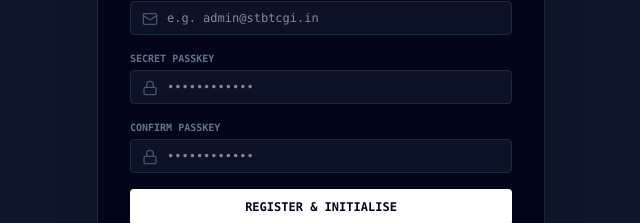
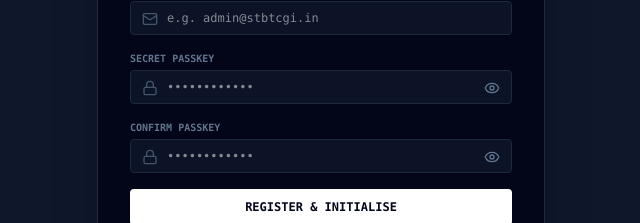
Before and after one commit to dharvik120/TBTC-WEBSITE, a Next.js app: page /admin/register in a window 1280 px wide. Shown: the part 364-587 px from the top of the page, without its empty margins (319-959 px from the left). Built offline with nearby package versions, Linux system fonts and the light colour scheme; no server answers; the database is empty.

Commit message:
Handle duplicate username registration gracefully and add show/hide password visibility toggles

```diff
--- a/src/app/actions/admin.ts
+++ b/src/app/actions/admin.ts
@@ -948,6 +948,22 @@ export async function registerAdmin(data: {
       return { error: "First-time setup registration is already disabled." };
     }
 
+    // Check if username already exists
+    const existingUser = await prisma.user.findUnique({
+      where: { username: data.username },
+    });
+    if (existingUser) {
+      return { error: "Username is already taken. Please choose another username." };
+    }
+
+    // Check if email already exists
+    const existingEmail = await prisma.user.findUnique({
+      where: { email: data.email },
+    });
+    if (existingEmail) {
+      return { error: "Email address is already registered. Please use a different email." };
+    }
+
     const passwordHash = await bcrypt.hash(data.passwordPass, 10);
     await prisma.user.create({
       data: {
--- a/src/app/admin/login/page.tsx
+++ b/src/app/admin/login/page.tsx
@@ -2,7 +2,7 @@
 
 import React, { useState, useEffect } from "react";
 import Link from "next/link";
-import { Lock, User, AlertCircle, Loader2, CheckCircle2 } from "lucide-react";
+import { Lock, User, AlertCircle, Loader2, CheckCircle2, Eye, EyeOff } from "lucide-react";
 import { adminLogin, checkIsFirstTimeSetup } from "@/app/actions/admin";
 
 export default function LoginPage() {
@@ -11,6 +11,7 @@ export default function LoginPage() {
   const [error, setError] = useState<string | null>(null);
   const [loading, setLoading] = useState(false);
   const [isFirstTime, setIsFirstTime] = useState(false);
+  const [showPassword, setShowPassword] = useState(false);
 
   useEffect(() => {
     async function checkSetup() {
@@ -121,14 +122,21 @@ export default function LoginPage() {
                 <Lock className="w-4 h-4" />
               </span>
               <input
-                type="password"
+                type={showPassword ? "text" : "password"}
                 id="password"
                 required
                 value={password}
                 onChange={(e) => setPassword(e.target.value)}
                 placeholder="••••••••••••"
-                className="w-full bg-slate-900/80 border border-slate-800 rounded pl-9 pr-4 py-2 text-xs focus:outline-none focus:border-slate-700 text-white transition-colors font-mono"
+                className="w-full bg-slate-900/80 border border-slate-800 rounded pl-9 pr-10 py-2 text-xs focus:outline-none focus:border-slate-700 text-white transition-colors font-mono"
               />
+              <button
+                type="button"
+                onClick={() => setShowPassword(!showPassword)}
+                className="absolute right-3 top-2.5 text-slate-500 hover:text-slate-400 focus:outline-none"
+              >
+                {showPassword ? <EyeOff className="w-4 h-4" /> : <Eye className="w-4 h-4" />}
+              </button>
             </div>
           </div>
 
--- a/src/app/admin/register/page.tsx
+++ b/src/app/admin/register/page.tsx
@@ -3,7 +3,7 @@
 import React, { useState, useEffect, Suspense } from "react";
 import { useRouter, useSearchParams } from "next/navigation";
 import Link from "next/link";
-import { User, Mail, Lock, ShieldAlert, Loader2, CheckCircle2 } from "lucide-react";
+import { User, Mail, Lock, ShieldAlert, Loader2, CheckCircle2, Eye, EyeOff } from "lucide-react";
 import { checkIsFirstTimeSetup, registerAdmin } from "@/app/actions/admin";
 
 function RegisterForm() {
@@ -19,6 +19,8 @@ function RegisterForm() {
   const [error, setError] = useState<string | null>(null);
   const [success, setSuccess] = useState(false);
   const [loading, setLoading] = useState(false);
+  const [showPassword, setShowPassword] = useState(false);
+  const [showConfirmPassword, setShowConfirmPassword] = useState(false);
 
   useEffect(() => {
     async function checkSetup() {
@@ -172,13 +174,20 @@ function RegisterForm() {
               <Lock className="w-4 h-4" />
             </span>
             <input
-              type="password"
+              type={showPassword ? "text" : "password"}
               required
               value={password}
               onChange={(e) => setPassword(e.target.value)}
               placeholder="••••••••••••"
-              className="w-full bg-slate-900/80 border border-slate-800 rounded pl-9 pr-4 py-2 text-xs focus:outline-none focus:border-slate-700 text-white transition-colors font-mono"
+              className="w-full bg-slate-900/80 border border-slate-800 rounded pl-9 pr-10 py-2 text-xs focus:outline-none focus:border-slate-700 text-white transition-colors font-mono"
             />
+            <button
+              type="button"
+              onClick={() => setShowPassword(!showPassword)}
+              className="absolute right-3 top-2.5 text-slate-500 hover:text-slate-400 focus:outline-none"
+            >
+              {showPassword ? <EyeOff className="w-4 h-4" /> : <Eye className="w-4 h-4" />}
+            </button>
           </div>
         </div>
 
@@ -192,13 +201,20 @@ function RegisterForm() {
               <Lock className="w-4 h-4" />
             </span>
             <input
-              type="password"
+              type={showConfirmPassword ? "text" : "password"}
               required
               value={confirmPassword}
               onChange={(e) => setConfirmPassword(e.target.value)}
               placeholder="••••••••••••"
-              className="w-full bg-slate-900/80 border border-slate-800 rounded pl-9 pr-4 py-2 text-xs focus:outline-none focus:border-slate-700 text-white transition-colors font-mono"
+              className="w-full bg-slate-900/80 border border-slate-800 rounded pl-9 pr-10 py-2 text-xs focus:outline-none focus:border-slate-700 text-white transition-colors font-mono"
             />
+            <button
+              type="button"
+              onClick={() => setShowConfirmPassword(!showConfirmPassword)}
+              className="absolute right-3 top-2.5 text-slate-500 hover:text-slate-400 focus:outline-none"
+            >
+              {showConfirmPassword ? <EyeOff className="w-4 h-4" /> : <Eye className="w-4 h-4" />}
+            </button>
           </div>
         </div>
 
--- a/src/app/admin/reset-password/page.tsx
+++ b/src/app/admin/reset-password/page.tsx
@@ -3,7 +3,7 @@
 import React, { useState, Suspense } from "react";
 import { useRouter, useSearchParams } from "next/navigation";
 import Link from "next/link";
-import { Lock, Loader2, CheckCircle2, AlertCircle } from "lucide-react";
+import { Lock, Loader2, CheckCircle2, AlertCircle, Eye, EyeOff } from "lucide-react";
 import { resetPassword } from "@/app/actions/admin";
 
 function ResetPasswordForm() {
@@ -16,6 +16,8 @@ function ResetPasswordForm() {
   const [error, setError] = useState<string | null>(null);
   const [success, setSuccess] = useState(false);
   const [loading, setLoading] = useState(false);
+  const [showPassword, setShowPassword] = useState(false);
+  const [showConfirmPassword, setShowConfirmPassword] = useState(false);
 
   const handleSubmit = async (e: React.FormEvent) => {
     e.preventDefault();
@@ -99,13 +101,20 @@ function ResetPasswordForm() {
               <Lock className="w-4 h-4" />
             </span>
             <input
-              type="password"
+              type={showPassword ? "text" : "password"}
               required
               value={password}
               onChange={(e) => setPassword(e.target.value)}
               placeholder="••••••••••••"
-              className="w-full bg-slate-900/80 border border-slate-800 rounded pl-9 pr-4 py-2 text-xs focus:outline-none focus:border-slate-700 text-white transition-colors font-mono"
+              className="w-full bg-slate-900/80 border border-slate-800 rounded pl-9 pr-10 py-2 text-xs focus:outline-none focus:border-slate-700 text-white transition-colors font-mono"
             />
+            <button
+              type="button"
+              onClick={() => setShowPassword(!showPassword)}
+              className="absolute right-3 top-2.5 text-slate-500 hover:text-slate-400 focus:outline-none"
+            >
+              {showPassword ? <EyeOff className="w-4 h-4" /> : <Eye className="w-4 h-4" />}
+            </button>
           </div>
         </div>
 
@@ -119,13 +128,20 @@ function ResetPasswordForm() {
               <Lock className="w-4 h-4" />
             </span>
             <input
-              type="password"
+              type={showConfirmPassword ? "text" : "password"}
               required
               value={confirmPassword}
               onChange={(e) => setConfirmPassword(e.target.value)}
               placeholder="••••••••••••"
-              className="w-full bg-slate-900/80 border border-slate-800 rounded pl-9 pr-4 py-2 text-xs focus:outline-none focus:border-slate-700 text-white transition-colors font-mono"
+              className="w-full bg-slate-900/80 border border-slate-800 rounded pl-9 pr-10 py-2 text-xs focus:outline-none focus:border-slate-700 text-white transition-colors font-mono"
             />
+            <button
+              type="button"
+              onClick={() => setShowConfirmPassword(!showConfirmPassword)}
+              className="absolute right-3 top-2.5 text-slate-500 hover:text-slate-400 focus:outline-none"
+            >
+              {showConfirmPassword ? <EyeOff className="w-4 h-4" /> : <Eye className="w-4 h-4" />}
+            </button>
           </div>
         </div>
 
```
